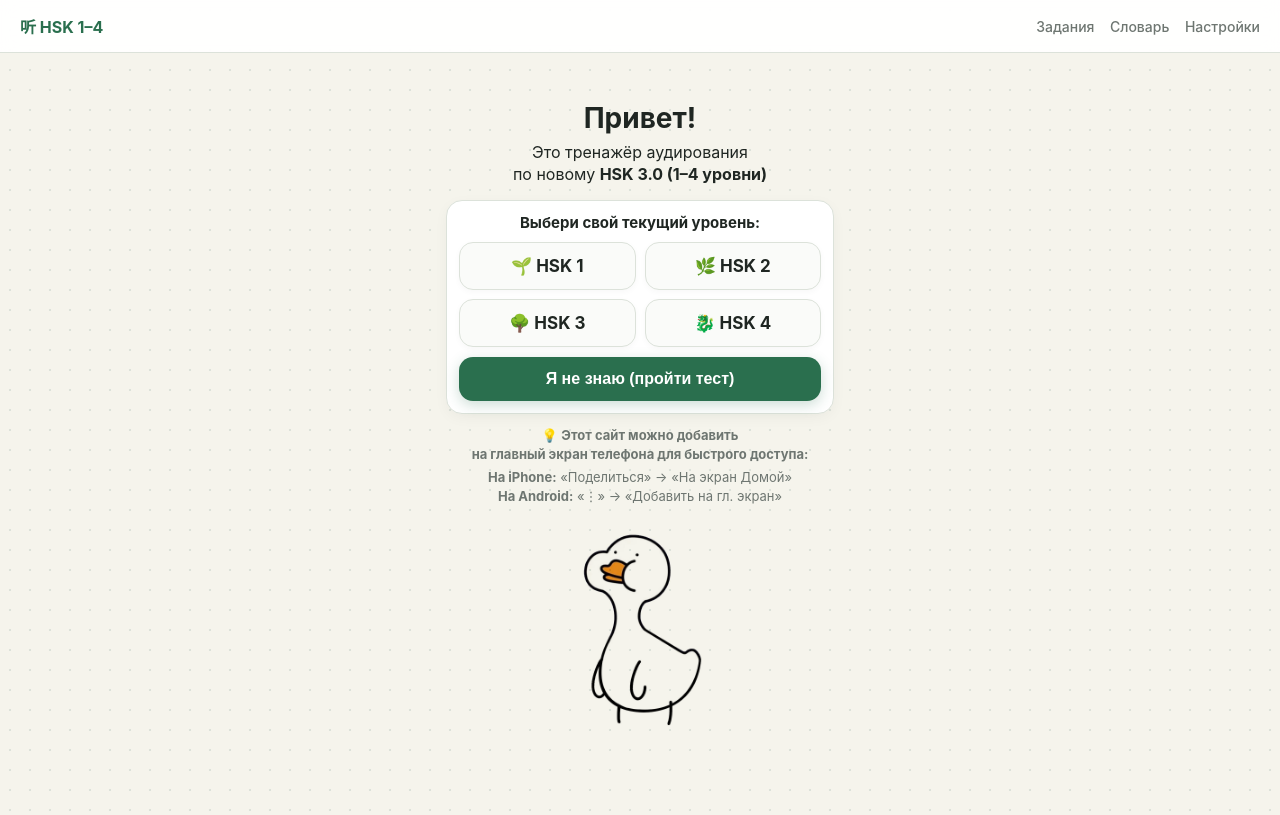
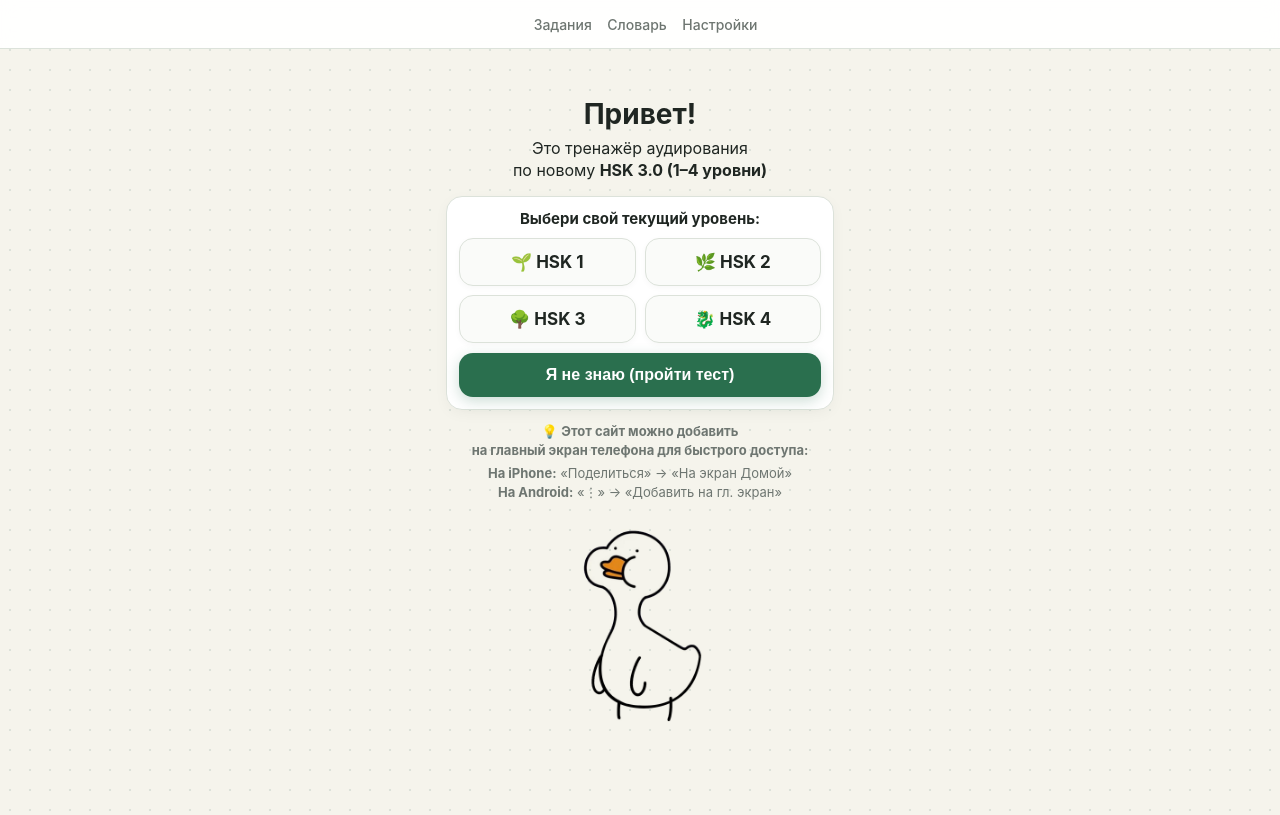
Before and after one commit to alinalinkova0-spec/audio-hsk, a plain HTML site: page index.html in a window 1280 px wide. Drawn offline with Linux system fonts and the light colour scheme.

Commit message:
Update index.html

```diff
--- a/index.html
+++ b/index.html
@@ -3,22 +3,21 @@
 <head>
   <meta charset="utf-8">
   <meta name="viewport" content="width=device-width, initial-scale=1">
-  <title>HSK 1–4 — аудирование</title>
+<title>HSK 3.0 听力训练</title>
   <link rel="manifest" href="manifest.json">
   <meta name="theme-color" content="#0f1115">
   <link rel="stylesheet" href="css/style.css">
 </head>
 <body>
-  <header class="topbar">
-    <a href="#/" class="logo">听 HSK 1–4</a>
-    <nav>
+ <header class="topbar" style="justify-content:center;">
+  <nav style="margin:0 auto;">
     <a href="#/">Задания</a>
     <a href="#/stats">Словарь</a>
     <a href="#/settings">Настройки</a>
   </nav>
 </header>
   <main id="app"></main>
-  <script type="module" src="js/app.js?v=51"></script>
+<script type="module" src="js/app.js?v=55"></script>
   <script>
   if ('serviceWorker' in navigator) {
       navigator.serviceWorker.register('./sw.js');
```
Lines whose indentation alone changed are shown as unchanged.
